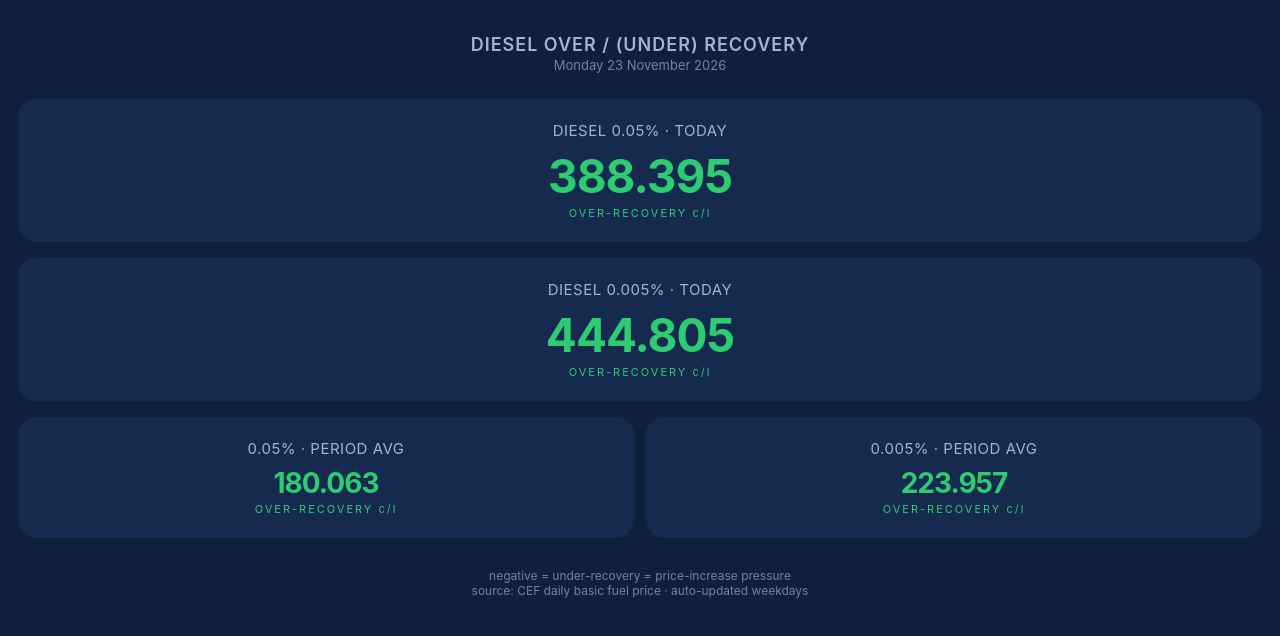
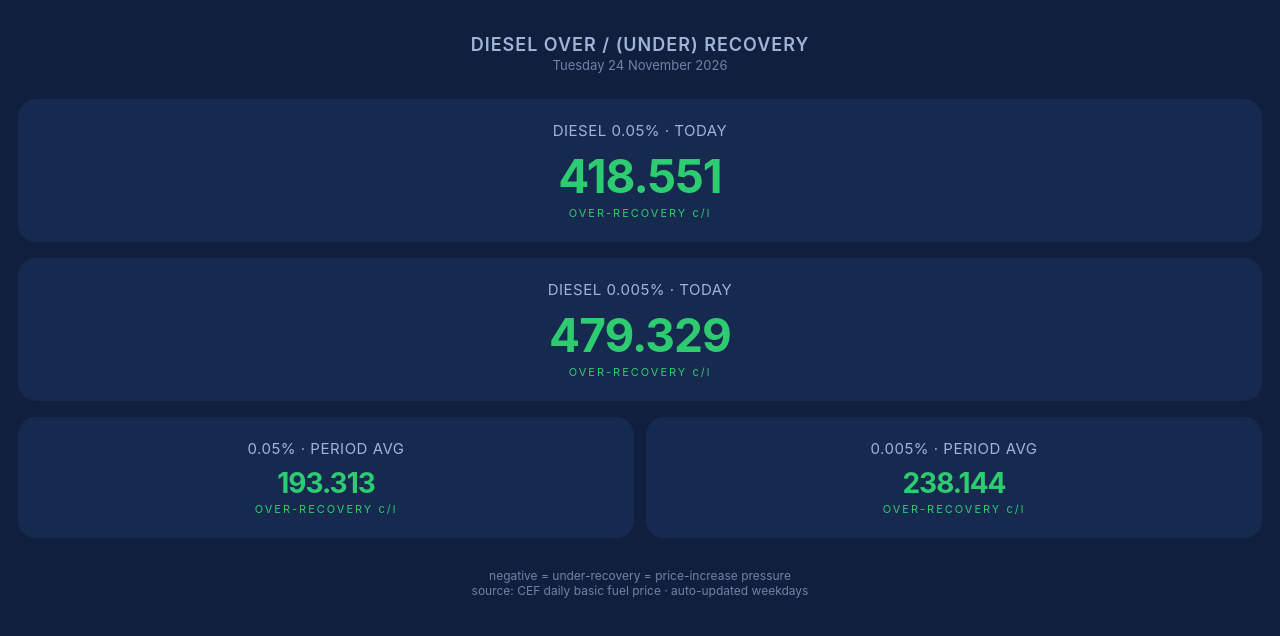
Before and after one commit to bmwx5marc-lgtm/diesel-card, a plain HTML site: page docs/index.html in a window 1280 px wide. Drawn offline with Linux system fonts and the light colour scheme.

Commit message:
Update diesel card

```diff
--- a/docs/index.html
+++ b/docs/index.html
@@ -17,12 +17,12 @@ h1{font-size:18px;font-weight:600;margin:0 0 2px;color:#9fb4d8;letter-spacing:1p
 .sub{font-size:12px;color:#6f84a8;margin-top:14px}
 </style></head><body>
 <h1>DIESEL OVER / (UNDER) RECOVERY</h1>
-<div class="d">Monday 23 November 2026</div>
-<div class="card"><div class="grade">DIESEL 0.05% &middot; TODAY</div><div class="num" style="color:#2ecc71">388.395</div><div class="tag" style="color:#2ecc71">OVER-RECOVERY&nbsp;c/l</div></div>
-<div class="card"><div class="grade">DIESEL 0.005% &middot; TODAY</div><div class="num" style="color:#2ecc71">444.805</div><div class="tag" style="color:#2ecc71">OVER-RECOVERY&nbsp;c/l</div></div>
+<div class="d">Tuesday 24 November 2026</div>
+<div class="card"><div class="grade">DIESEL 0.05% &middot; TODAY</div><div class="num" style="color:#2ecc71">418.551</div><div class="tag" style="color:#2ecc71">OVER-RECOVERY&nbsp;c/l</div></div>
+<div class="card"><div class="grade">DIESEL 0.005% &middot; TODAY</div><div class="num" style="color:#2ecc71">479.329</div><div class="tag" style="color:#2ecc71">OVER-RECOVERY&nbsp;c/l</div></div>
 <div class="row">
-<div class="card small"><div class="grade">0.05% &middot; PERIOD AVG</div><div class="num" style="color:#2ecc71">180.063</div><div class="tag" style="color:#2ecc71">OVER-RECOVERY&nbsp;c/l</div></div>
-<div class="card small"><div class="grade">0.005% &middot; PERIOD AVG</div><div class="num" style="color:#2ecc71">223.957</div><div class="tag" style="color:#2ecc71">OVER-RECOVERY&nbsp;c/l</div></div>
+<div class="card small"><div class="grade">0.05% &middot; PERIOD AVG</div><div class="num" style="color:#2ecc71">193.313</div><div class="tag" style="color:#2ecc71">OVER-RECOVERY&nbsp;c/l</div></div>
+<div class="card small"><div class="grade">0.005% &middot; PERIOD AVG</div><div class="num" style="color:#2ecc71">238.144</div><div class="tag" style="color:#2ecc71">OVER-RECOVERY&nbsp;c/l</div></div>
 </div>
 <div class="sub">negative = under-recovery = price-increase pressure<br>
 source: CEF daily basic fuel price &middot; auto-updated weekdays</div>
```
